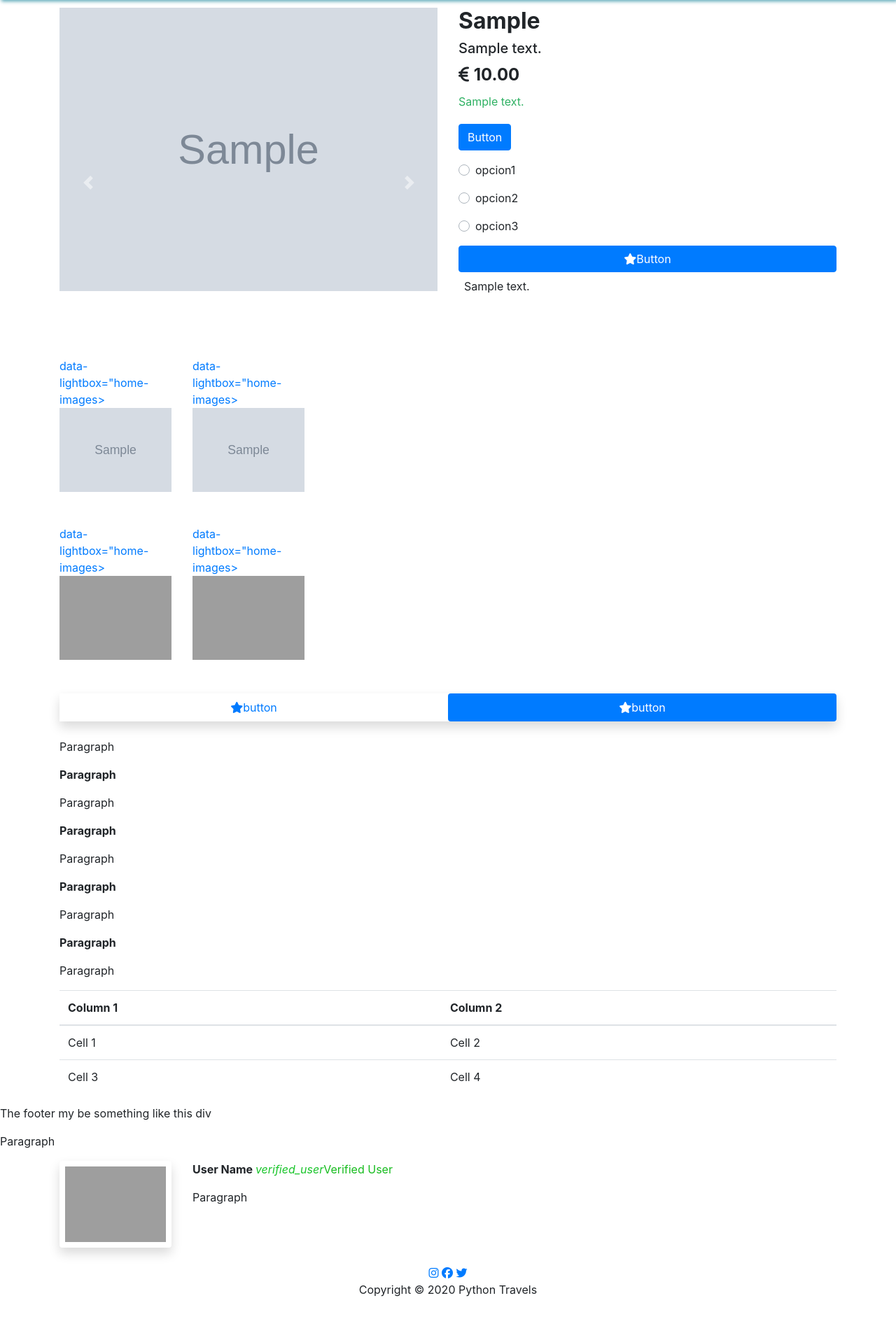
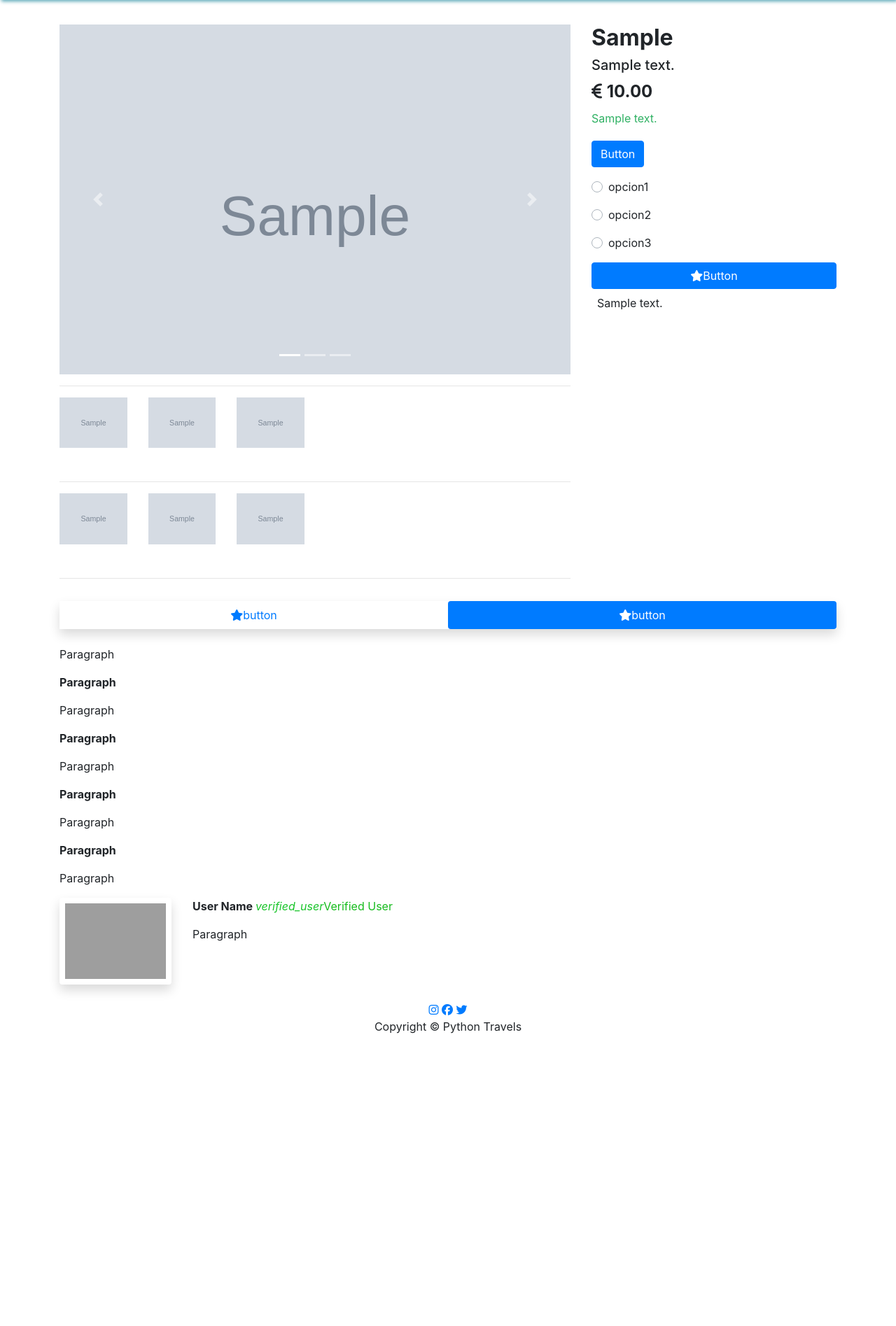
Before and after one commit to froguez/travel_agency, a Django app: page /trip/1 in a window 1280 px wide. Shown: the part 99-1994 px from the top of the page at 70% size. After the commit the page ends 1576 px from the top, so only its background shows below. Run offline with Django 3.2, Linux system fonts and the light colour scheme; tables that the repository leaves empty hold one stand-in row (values such as "Sample post"); grey boxes marked "Sample" are stand-in pictures; some libraries are stand-ins or nearby versions; grey boxes are pictures that could not be loaded.

Commit message:
Implemented a lightbox in 'tripdetails' template

```diff
--- a/trvgcy/templates/base.html
+++ b/trvgcy/templates/base.html
@@ -14,7 +14,9 @@
     <link rel="stylesheet" href="https://stackpath.bootstrapcdn.com/bootstrap/4.5.0/css/bootstrap.min.css"
           integrity="sha384-9aIt2nRpC12Uk9gS9baDl411NQApFmC26EwAOH8WgZl5MYYxFfc+NcPb1dKGj7Sk"
           crossorigin="anonymous">
-    <!-- ICONIFY -->
+    <!-- LIGTHBOX -->
+    <link rel="stylesheet" href="https://cdnjs.cloudflare.com/ajax/libs/lightbox2/2.11.3/css/lightbox.css">
+
 
     <!-- STYLE -->
     <link rel="stylesheet" href="{% static "pages/scss/style.css" %}">
@@ -33,16 +35,18 @@
 {%  include 'partials/_footer.html' %}
 
 <!-- LOAD LIBRARIES -->
-<script
-        src="https://code.jquery.com/jquery-3.5.1.js"
-        integrity="sha256-QWo7LDvxbWT2tbbQ97B53yJnYU3WhH/C8ycbRAkjPDc="
-        crossorigin="anonymous"></script>
+
 <script src="https://cdn.jsdelivr.net/npm/popper.js@1.16.0/dist/umd/popper.min.js"
         integrity="sha384-Q6E9RHvbIyZFJoft+2mJbHaEWldlvI9IOYy5n3zV9zzTtmI3UksdQRVvoxMfooAo"
         crossorigin="anonymous"></script>
 <script src="https://stackpath.bootstrapcdn.com/bootstrap/4.5.0/js/bootstrap.min.js"
         integrity="sha384-OgVRvuATP1z7JjHLkuOU7Xw704+h835Lr+6QL9UvYjZE3Ipu6Tp75j7Bh/kR0JKI"
         crossorigin="anonymous"></script>
+<script
+        src="https://code.jquery.com/jquery-3.5.1.js"
+        integrity="sha256-QWo7LDvxbWT2tbbQ97B53yJnYU3WhH/C8ycbRAkjPDc="
+        crossorigin="anonymous"></script>
+<script src="https://cdnjs.cloudflare.com/ajax/libs/lightbox2/2.11.3/js/lightbox.min.js"></script>
 
 <!-- SCRIPTS -->
 
--- a/trvgcy/templates/partials/_tripdetails.html
+++ b/trvgcy/templates/partials/_tripdetails.html
@@ -1,6 +1,7 @@
 <div class="container">
-    <div class="row">
-        <div class="col-12 col-sm-12 col-md-6 col-lg-6 col-xl-6">
+    <div class="row mt-4"></div>
+    <div class="row mt-4">
+        <div class="col-12 col-sm-12 col-md-8 col-lg-8 col-xl-8">
             <div class="carousel slide" data-ride="carousel" id="carousel-1">
                 <div class="carousel-inner" role="listbox">
                     <div class="carousel-item active"><img class="w-100 d-block" src="{{thetrip.photo_main.url}}" alt="Slide Image"></div>
@@ -22,8 +23,50 @@
                         <li data-target="#carousel-1" data-slide-to="2"></li>
                     </ol>
             </div>
+            <hr>
+            <div class="row mb-5 thumbs">
+                <div class="col-md-2">
+
+            <a href="{{thetrip.img_2.url}}" data-lightbox="hotel">
+                <img src="{{thetrip.img_2.url}}" alt="" class="img-fluid">
+            </a>
+
                 </div>
-            <div class="col-12 col-md-6">
+                <div class="col-md-2">
+            <a href="{{thetrip.img_1.url}}" data-lightbox="hotel">
+                <img src="{{thetrip.img_1.url}}" alt="" class ="img-fluid">
+            </a>
+
+                </div>
+                <div class="col-md-2">
+
+            <a href="{{thetrip.img_2.url}}" data-lightbox="hotel">
+                <img src="{{thetrip.img_2.url}}" alt="" class ="img-fluid">
+            </a>
+
+                </div>
+            </div>
+            <hr>
+            <div class="row mb-5 thumbs">
+                <div class="col-md-2">
+                    <a href="{{thetrip.img_2.url}}" data-lightbox="event">
+                        <img src="{{thetrip.img_2.url}}" alt ="" class="img-fluid">
+                    </a>
+                </div>
+                <div class="col-md-2">
+                    <a href="{{thetrip.img_2.url}}" data-lightbox="event">
+                        <img src="{{thetrip.img_2.url}}" alt ="" class="img-fluid">
+                    </a>
+                </div>
+                <div class="col-md-2">
+                    <a href="{{thetrip.img_1.url}}" data-lightbox="event">
+                        <img src="{{thetrip.img_1.url}}" alt ="" class="img-fluid">
+                    </a>
+                </div>
+            </div>
+            <hr>
+        </div>
+        <div class="col-12 col-sm-4 col-md-4 col-lg-4 col-xl-4">
             <h2><strong>{{ thetrip.comercial_reference }}</strong></h2>
             <h3 style="font-size: 20px;">{{ thetrip.main_description }}</h3>
             <div>
@@ -61,44 +104,16 @@
             </div>
         </div>
     </div>
-        <div class="row mb-5 thumbs">
-            <div class="col-md-2">
-                <a href="{{thetrip.img_1.url}}"> data-lightbox="home-images>
-			        <img src="{{thetrip.img_2.url}}" alt ="" class="img-fluid">
-                </a>
-            </div>
-            <div class="col-md-2">
-                <a href="{{thetrip.img_2.url}}"> data-lightbox="home-images>
-			        <img src="{{thetrip.img_1.url}}" alt ="" class="img-fluid">
-                </a>
-            </div>
-        </div>
-        <div class="row mb-5 thumbs">
-            <div class="col-md-2">
-                <a href="picture_1.jpg"> data-lightbox="home-images>
-			        <img src="picture_1.jpg" alt ="" class="img-fluid">
-                </a>
-            </div>
-            <div class="col-md-2">
-                <a href="picture_2.jpg"> data-lightbox="home-images>
-			        <img src="picture_2.jpg" alt ="" class="img-fluid">
-                </a>
-            </div>
-        </div>
 </div>
 
 <div class="container mt-3">
     <div>
         <ul class="nav nav-pills nav-justified shadow">
             <li class="nav-item">
-                    <a class="nav-link" role="tab" data-toggle="pill" href="#tab-1">
-                    <i class="fa fa-star"></i>button
-                    </a>
+                <a class="nav-link" role="tab" data-toggle="pill" href="#tab-1"><i class="fa fa-star"></i>button</a>
             </li>
             <li class="nav-item">
-                    <a class="nav-link active" role="tab" data-toggle="pill" href="#tab-2">
-                    <i class="fa fa-star"></i>button
-                    </a>
+                    <a class="nav-link active" role="tab" data-toggle="pill" href="#tab-2"><i class="fa fa-star"></i>button</a>
             </li>
         </ul>
         <div class="tab-content">
@@ -140,36 +155,11 @@
                 <p>Paragraph</p>
                 <p><strong>Paragraph</strong></p>
                 <p>Paragraph</p>
-                    <div class="table-responsive">
-                        <table class="table">
-                            <thead>
-                                <tr>
-                                    <th>Column 1</th>
-                                    <th>Column 2</th>
-                                </tr>
-                            </thead>
-                            <tbody>
-                                <tr>
-                                    <td>Cell 1</td>
-                                    <td>Cell 2</td>
-                                </tr>
-                                <tr>
-                                    <td>Cell 3</td>
-                                    <td>Cell 4</td>
-                                </tr>
-                            </tbody>
-                        </table>
             </div>
         </div>
     </div>
 </div>
-    </div>
-    <div>
-        <p>The footer my be something like this div</p>
-    </div>
-    <div>
-        <p>Paragraph</p>
-    </div>
+
 <div class="container">
     <div class="row">
         <div class="col-2 text-center"><img class="rounded img-fluid shadow p-2" style="text-align: center;width: 150;height: 150;" src="#"></div>
```
Lines whose indentation alone changed are shown as unchanged.
